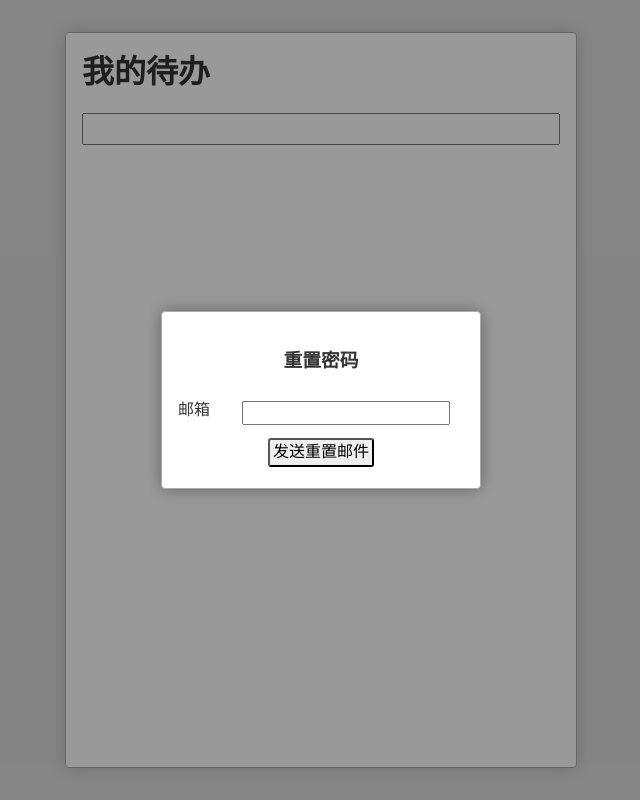
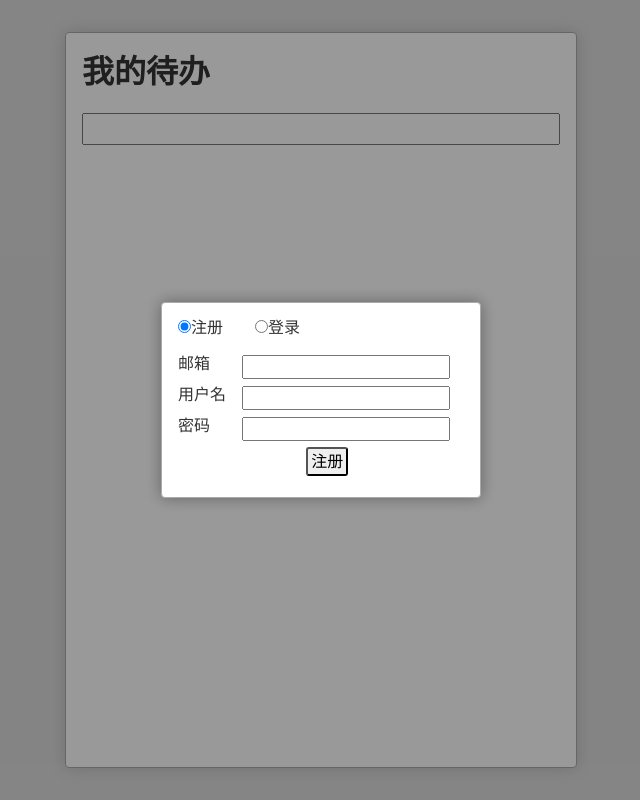
Before and after one commit to resatrt/react-project-1, a React (Create React App) app: page / in a window 1280 px wide. Shown: the whole page, without its empty margins (319-959 px from the left). Built offline with nearby package versions, Linux system fonts and the light colour scheme; what leancloud-storage would draw is missing.

Commit message:
更改userdialog.css，使其更加美观

```diff
--- a/src/UserDialog.css
+++ b/src/UserDialog.css
@@ -7,7 +7,7 @@
     display: flex;
     justify-content: center;
     align-items: center;
-    background: hsla(0,0%,0%,0.40);
+    background: hsla(0, 0%, 0%, 0.40);
 }
 
 .UserDialog {
@@ -23,19 +23,24 @@
     margin-left: -2em;
 }
 
-.UserDialog .signInOrSignUp>nav:first-child label{
-   margin-left: 2em;
-   cursor: pointer;    /*鼠标移动到label上变为手*/
+.UserDialog .signInOrSignUp>nav:first-child label {
+    margin-left: 2em;
+    cursor: pointer;
+    /*鼠标移动到label上变为手*/
 }
 
-.UserDialog .forgotPassword>h3{
-    padding: 1em 1em .5em 1em;
+.UserDialog .panes{
+    padding: 0 1em 1em;
+}
+.UserDialog .forgotPassword>h3 {
+    padding: 1em;
     text-align: center;
 }
 
-.UserDialog .forgotPassword> form{
+.UserDialog .forgotPassword>form {
     padding: 0 1em 1em;
 }
+
 .UserDialog form>.row {
     display: flex;
     padding: .1em 0 .3em 0;
@@ -44,15 +49,19 @@
 .UserDialog form>.row>label:first-child {
     width: 4em;
 }
+
 .UserDialog form>.row.action {
-    padding-left: 4em;
+    padding-left: 8em;
     display: flex;
-   align-items: center;
+    align-items: center;
 }
-.UserDialog button{
+.UserDialog form>.row.action>a {
+    margin-left: 1em;
+    font-size: small;
+}
+
+.UserDialog button {
     font: inherit;
     padding: .2em;
-    margin: 0 auto;
-    margin-top: .4em;
     border-radius: 3px;
 }
--- a/src/UserDialog.js
+++ b/src/UserDialog.js
@@ -9,7 +9,7 @@ export default class UserDialog extends React.Component {
         super(props)
         this.state = {
             selected: 'signUp',
-            selectedTab: 'signUp',
+            selectedTab: 'signInOrSignUp',
             formData: {
                 email: '',
                 username: '',
@@ -58,7 +58,7 @@ export default class UserDialog extends React.Component {
         }
         signIn(username, password, success, error)
     }
-    changeFormData(key, e) { //前面的参数是绑定的，username之类的，后面的是事件本身
+    changeFormData(key, e) { //第一个的参数是绑定的，username之类的，后面的是事件本身
         let stateCopy = JSON.parse(JSON.stringify(this.state))//用JSON 深拷贝
         stateCopy.formData[key] = e.target.value  //改state里的值必须用setstate，不然会报错
         this.setState(stateCopy)
@@ -71,6 +71,11 @@ export default class UserDialog extends React.Component {
     resetPassword(e) {
         e.preventDefault()
         sendPasswordResetEmail(this.state.formData.email)
+    }
+    returnToSignIn(){
+        let stateCopy=JSON.parse(JSON.stringify(this.state))
+        stateCopy.selectedTab='signInOrSignUp'
+        this.setState(stateCopy)
     }
     render() {
         let signUpForm = (
@@ -92,7 +97,7 @@ export default class UserDialog extends React.Component {
                     <input type='password' value={this.state.formData.password}
                         onChange={this.changeFormData.bind(this, 'password')} />
                 </div>
-                <div className='row'>
+                <div className='row action'>
                     <button type='submit'>注册</button>
                 </div>
             </form>
@@ -144,8 +149,9 @@ export default class UserDialog extends React.Component {
                         <input type='text' value={this.state.formData.email}
                             onChange={this.changeFormData.bind(this, 'email')} />
                     </div>
-                    <div className='row actions'>
-                        <button type='submit'>发送重置邮件</button>
+                    <div className='row action'>
+                        <button type='submit'>发送</button>
+                        <a href='#' onClick={this.returnToSignIn.bind(this)}>返回登录</a>
                     </div>
                 </form>
             </div>
--- a/src/leancloud.js
+++ b/src/leancloud.js
@@ -51,7 +51,7 @@ export function sendPasswordResetEmail(email, successFn, errorFn) {
     AV.User.requestPasswordReset(email).then(function(success){
         successFn.call()
     },function(error){
-        console.dir(error)
+        errorFn.call(null,error)
     })
 }
 function getUserFormAVUser(AVUser) {
```
Also changed, not shown: 12 other files (tests, documents, lock files or other folders).
